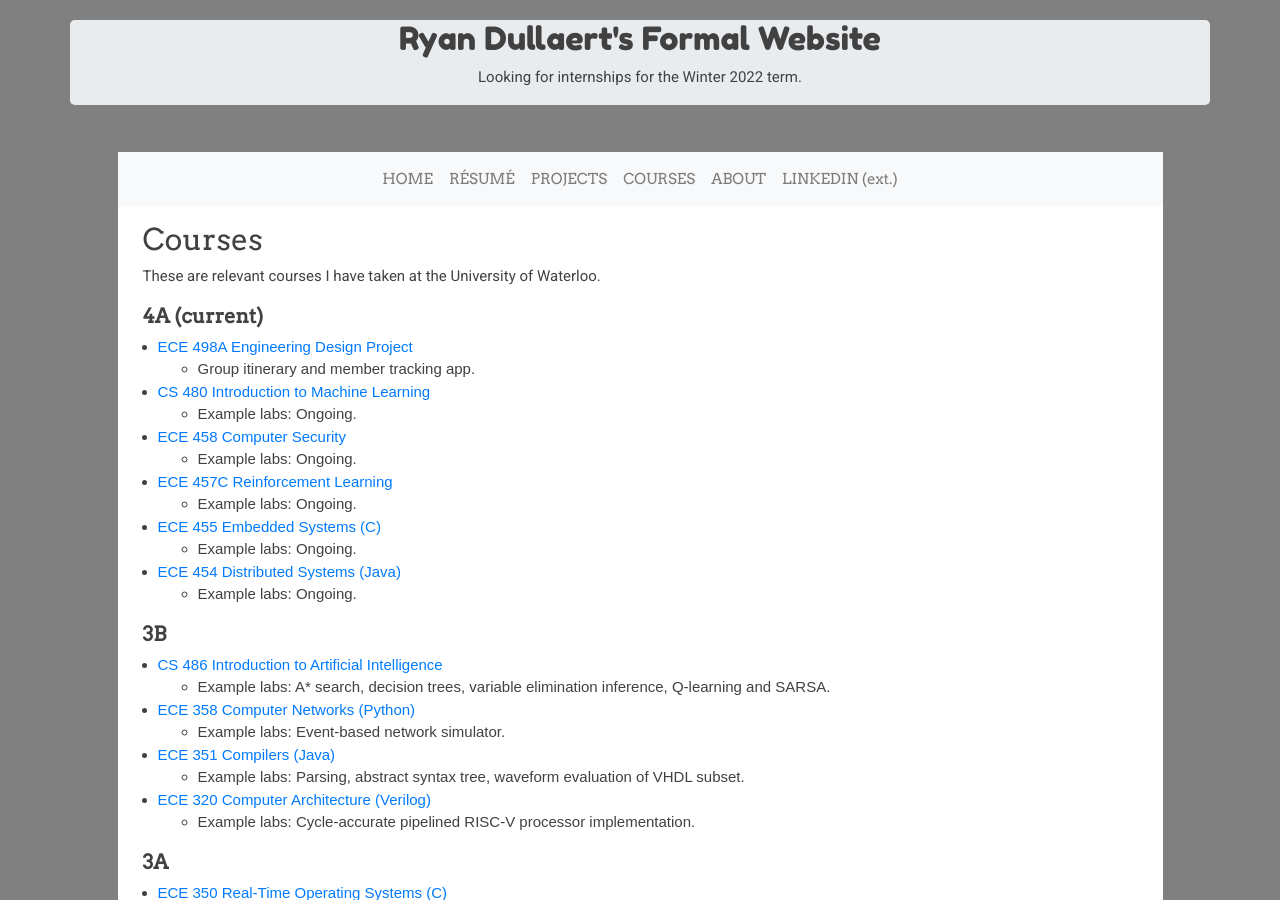
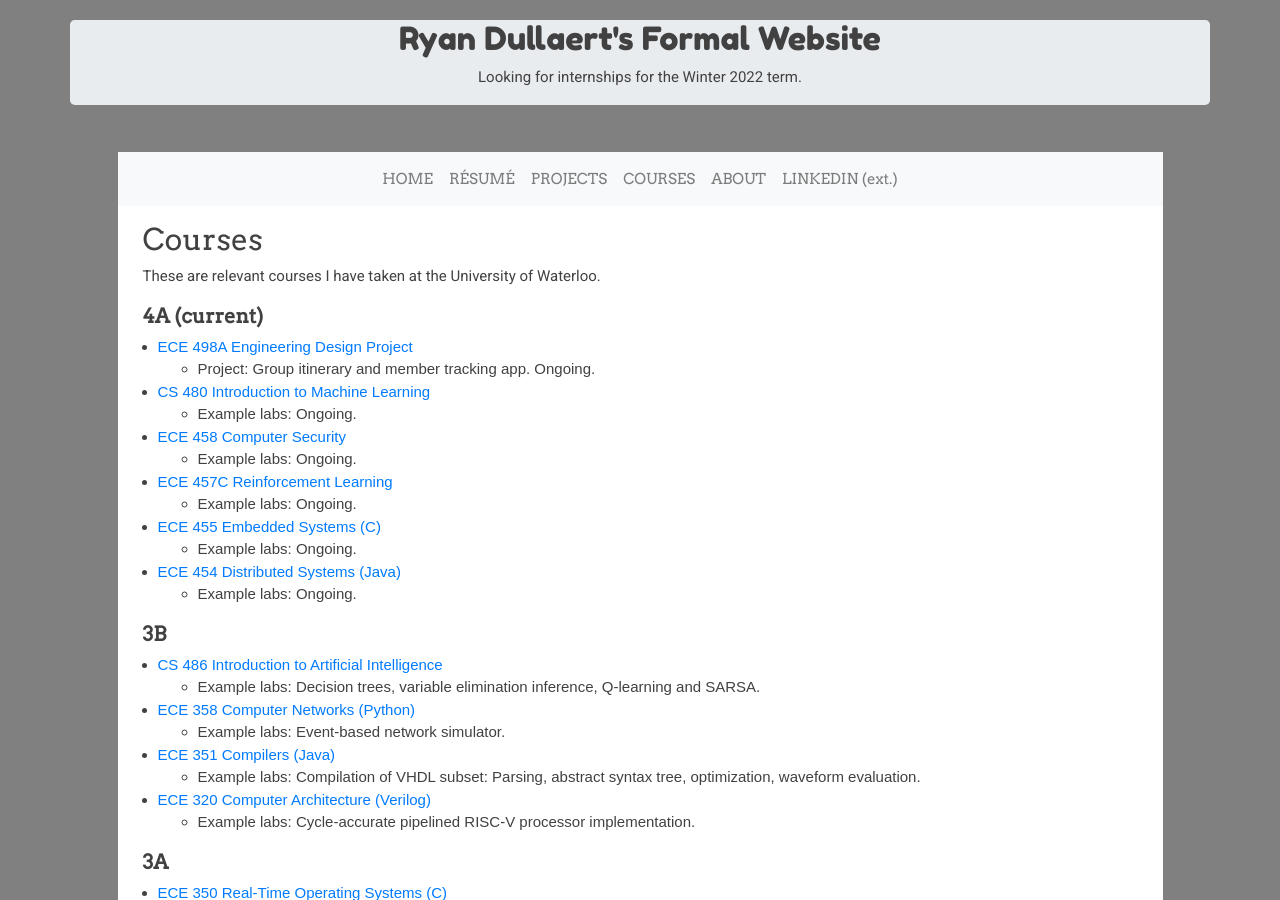
Before and after one commit to ryan-dullaert/ryan-dullaert.github.io, a Jekyll site: the page built from courses.md, in a window 1280 px wide and 900 px high. Built offline with Jekyll 4.4.1, drawn with Linux system fonts in a browser that asks for light colours; nearby versions of some CDN libraries; comment, search, counter and statistics services are not loaded.

Commit message:
Course formatting

```diff
--- a/courses.md
+++ b/courses.md
@@ -10,26 +10,34 @@ These are relevant courses I have taken at the University of Waterloo.
 ## 4A (current)
 
 * [ECE 498A Engineering Design Project](https://ugradcalendar.uwaterloo.ca/courses/ECE/498A)
-    * Group itinerary and member tracking app.
+    * Project: Group itinerary and member tracking app. Ongoing.
+
 * [CS 480 Introduction to Machine Learning](https://ugradcalendar.uwaterloo.ca/courses/CS/480)
     * Example labs: Ongoing.
+
 * [ECE 458 Computer Security](https://ugradcalendar.uwaterloo.ca/courses/ECE/458)
     * Example labs: Ongoing.
+
 * [ECE 457C Reinforcement Learning](https://ugradcalendar.uwaterloo.ca/courses/ECE/457C)
     * Example labs: Ongoing.
+
 * [ECE 455 Embedded Systems (C)](https://ugradcalendar.uwaterloo.ca/courses/ECE/455)
     * Example labs: Ongoing.
+
 * [ECE 454 Distributed Systems (Java)](https://ugradcalendar.uwaterloo.ca/courses/ECE/454)
     * Example labs: Ongoing.
 
 ## 3B
 
 * [CS 486 Introduction to Artificial Intelligence](https://ugradcalendar.uwaterloo.ca/courses/CS/486)
-    * Example labs: A* search, decision trees, variable elimination inference, Q-learning and SARSA.
+    * Example labs: Decision trees, variable elimination inference, Q-learning and SARSA.
+
 * [ECE 358 Computer Networks (Python)](https://ugradcalendar.uwaterloo.ca/courses/ECE/358)
     * Example labs: Event-based network simulator.
+
 * [ECE 351 Compilers (Java)](https://ugradcalendar.uwaterloo.ca/courses/ECE/351)
-    * Example labs: Parsing, abstract syntax tree, waveform evaluation of VHDL subset.
+    * Example labs: Compilation of VHDL subset: Parsing, abstract syntax tree, optimization, waveform evaluation.
+
 * [ECE 320 Computer Architecture (Verilog)](https://ugradcalendar.uwaterloo.ca/courses/ECE/320)
     * Example labs: Cycle-accurate pipelined RISC-V processor implementation.
 
@@ -37,8 +45,10 @@ These are relevant courses I have taken at the University of Waterloo.
 
 * [ECE 350 Real-Time Operating Systems (C)](https://ugradcalendar.uwaterloo.ca/courses/ECE/350)
     * Example labs: Small real-time executive (RTX) on ARM: Buddy system dynamic memory allocation, scheduling with priority levels and real-time, message passing.
+
 * [ECE 327 Digital Hardware Systems (Verilog)](https://ugradcalendar.uwaterloo.ca/courses/ECE/327)
     * Example labs: Matrix multiplier: Systolic array of multiply-and-accumulate elements, counter for output control, pipelining data out, performance testing on FPGA.
+
 * [ECE 298 Instrumentation and Prototyping (C)](https://ugradcalendar.uwaterloo.ca/courses/ECE/298)
     * Example labs: Motorized wheelchair: Circuit design, programming on STM32 embedded processor, PCB layout.
 
@@ -46,18 +56,22 @@ These are relevant courses I have taken at the University of Waterloo.
 
 * [ECE 252 Systems Programming and Concurrency (C)](https://ugradcalendar.uwaterloo.ca/courses/ECE/252)
     * Example labs: On Linux: Multithreaded PNG verification, multiprocess web crawler to discover PNG images, producer-consumer pattern.
+
 * [ECE 406 Algorithm Design and Analysis (Python)](https://ugradcalendar.uwaterloo.ca/courses/ECE/406)
     * Example labs: Distinct shortest path count, bottom-up (dynamic programming) of least-cost travel path on grid.
+
 * [ECE 224 Embedded Microprocessor Systems (C)](https://ugradcalendar.uwaterloo.ca/courses/ECE/224)
 
 ## 2A
 
 * [ECE 250 Algorithms and Data Structures (C++)](https://ugradcalendar.uwaterloo.ca/courses/ECE/250)
     * Example labs: Quadtree implementation, minimum spanning tree (MST) with Kruskal's algorithm, shortest path with Dijkstra's algorithm.
+
 * [ECE 222 Digital Computers (RISC-V assembly)](https://ugradcalendar.uwaterloo.ca/courses/ECE/222)
     * Example labs: Flash an LED in Morse Code to transmit stored message, reflex timer between LED and button press that displays result on LEDs in binary.
 
 ## 1st year
 
 * [ECE 150 Fundamentals of Programming (C++)](https://ugradcalendar.uwaterloo.ca/courses/ECE/150)
+
 * [ECE 124 Digital Circuits and Systems (VHDL)](https://ugradcalendar.uwaterloo.ca/courses/ECE/124)
```
